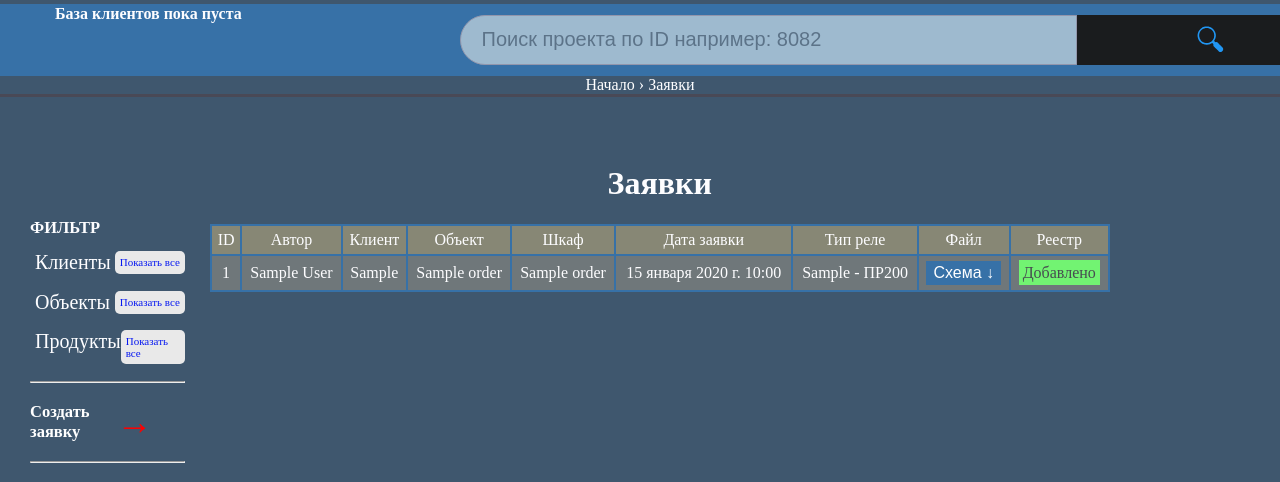
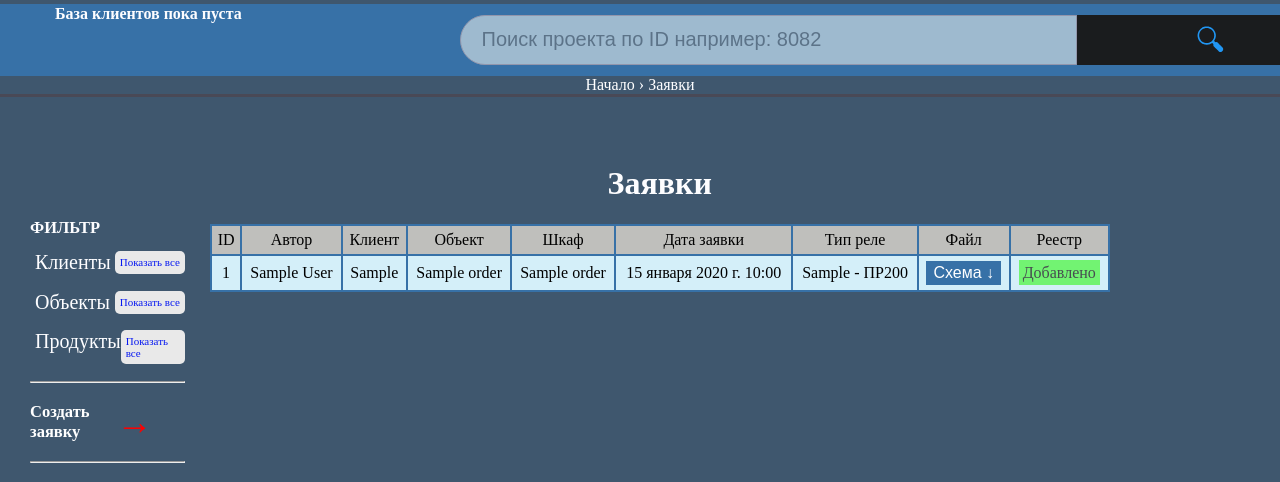
Before and after one commit to vikneo/Algorithm-for-AVR-systems, a Django app: page /orders/ in a window 1280 px wide; the page is wider, and only the part inside the window is pictured. Shown: the part 174-656 px from the top of that part. Run offline with Django 5.2, Linux system fonts and the light colour scheme; tables that the repository leaves empty hold one stand-in row (values such as "Sample post"); parts of the project's set-up code (start-up, migrations or seed data) failed here and were passed over.

Commit message:
updated style for order list

```diff
--- a/system_avr/static/assests/css/product_style.css
+++ b/system_avr/static/assests/css/product_style.css
@@ -104,15 +104,20 @@ p.product-date-detail {
 table.orders td {
     padding: 5px;
     text-align: center;
-    background: #878775;
+    color: black;
+}
+
+.tr-header {
+    background: #bfbfbc;
 }
 
 tr.table-order td {
-    background: #6f777a;
+    background: #d4eff9;
 }
 
 .table-order:hover td {
     background-color: #474c50;
+    color: #efe6d5;
 }
 
 .dropdown {
--- a/system_avr/templates/orders/order_list.html
+++ b/system_avr/templates/orders/order_list.html
@@ -10,7 +10,7 @@
         <caption>
             <h1>{{ title }}</h1>
         </caption>
-        <tr style="background: #878775;">
+        <tr class="tr-header">
             <td>ID</td>
             <td>Автор</td>
             <td>Клиент</td>
```
